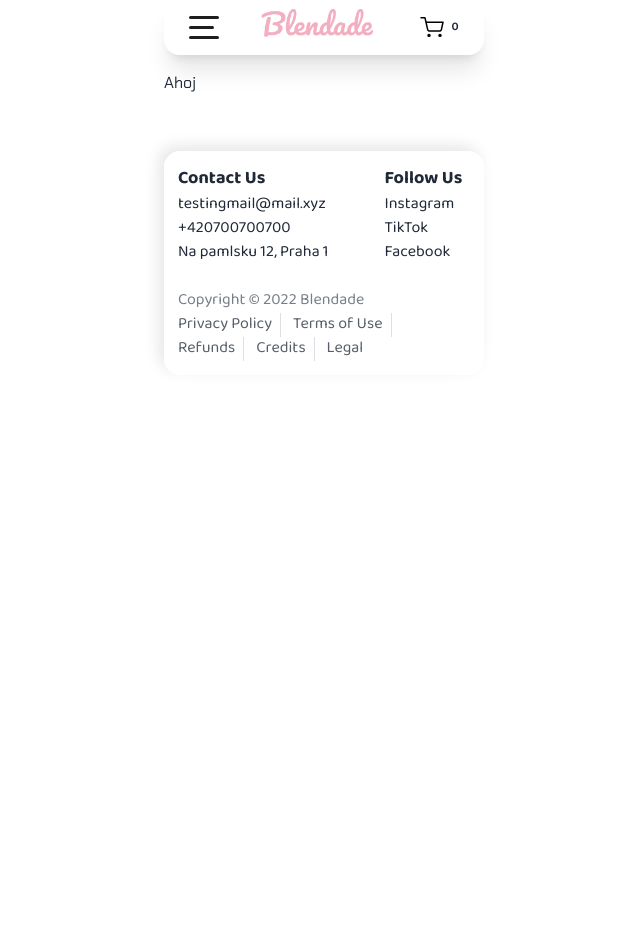
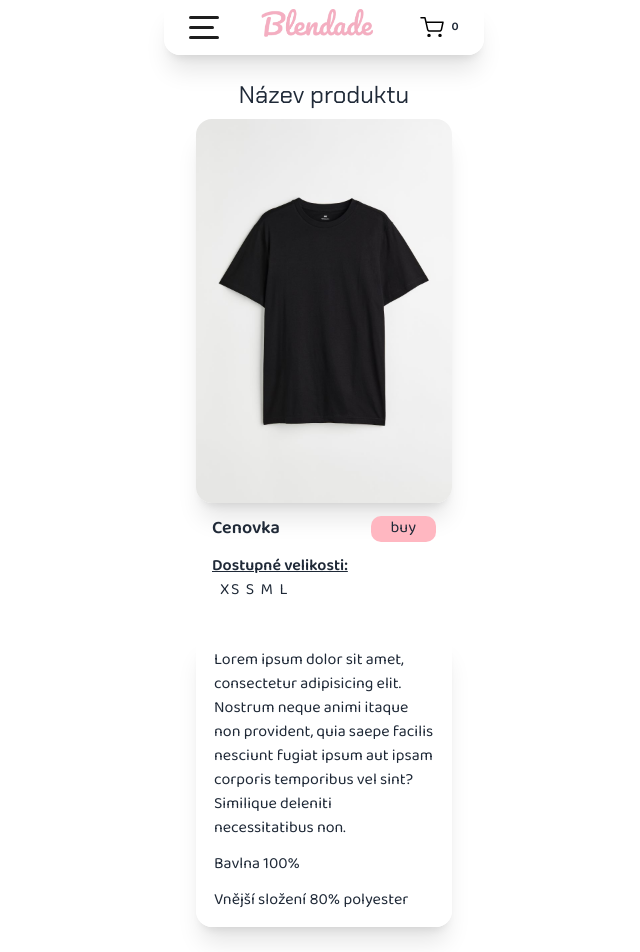
Before and after one commit to stepskop/react-eshop-mock, a React (Vite) app: page /oneproduct in a window 1280 px wide. Shown: the top 952 px of the page, without its empty margins (316-956 px from the left). Before the commit the page ends 800 px from the top, so only its background shows below. Built offline with nearby package versions, Linux system fonts and the light colour scheme; no server answers.

Commit message:
oneproduct

```diff
--- a/src/OneProduct.jsx
+++ b/src/OneProduct.jsx
@@ -8,9 +8,35 @@ import { Link } from "react-router-dom";
 export default function OneProduct() {
   return (
     <>
-      <section className="w-80 mx-auto mt-4">
+      <section className="w-80 mx-auto mt-6">
         <div>
-          <h1>Ahoj</h1>
+          <h1 className="text-2xl text-center">Název produktu</h1>
+        </div>
+        <div className="w-64 mx-auto mt-2 ">
+          <img
+            className="shadow-xl rounded-[16px]"
+            src="../src/assets/imgs/hmgoepprod.jpg"
+          />
+          <div className="flex flex-row mt-3 mx-4 justify-between items-center h-7">
+            <p className="font-semibold text-lg">Cenovka</p>
+            <button className="rounded-[10px] bg-[#ffb7c1] px-5 py-[1px] hover:bg-[#ca858ec7] hover:ease-in-out hover:duration-200 active:scale-90 active:ease-in-out active:duration-200">
+              buy
+            </button>
+          </div>
+          <div className="mx-4 mt-3">
+            <p className="font-semibold underline">Dostupné velikosti:</p>
+            <p className="tracking-widest ml-2"><span>XS</span> <span>S</span> <span>M</span> <span>L</span></p>
+          </div>
+        </div>
+        <div className="w-64 mx-auto mt-8 border-2 border-white rounded-2xl shadow-xl p-3 px-4 flex flex-col gap-y-3">
+          <p>
+            Lorem ipsum dolor sit amet, consectetur adipisicing elit. Nostrum
+            neque animi itaque non provident, quia saepe facilis nesciunt fugiat
+            ipsum aut ipsam corporis temporibus vel sint? Similique deleniti
+            necessitatibus non.
+          </p>
+          <p>Bavlna 100%</p>
+          <p>Vnější složení 80% polyester</p>
         </div>
       </section>
       <Footer />
```
